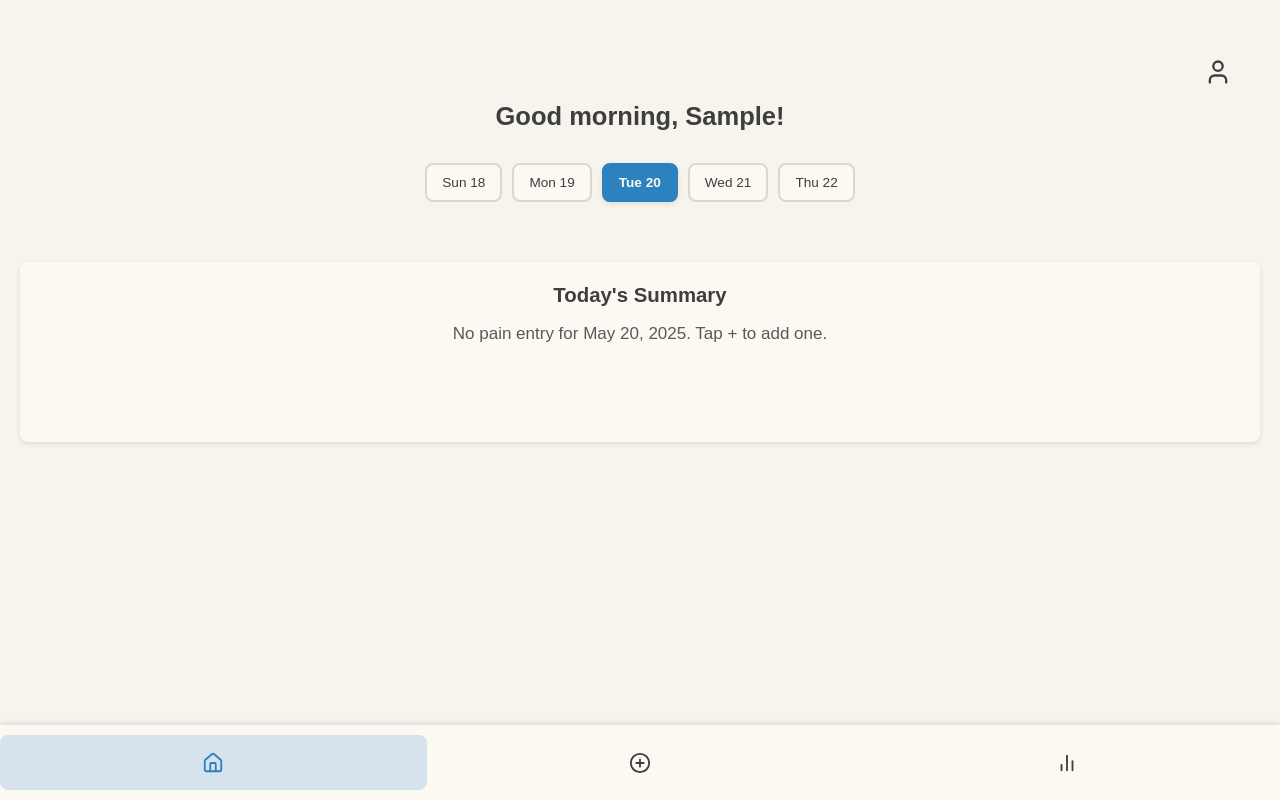
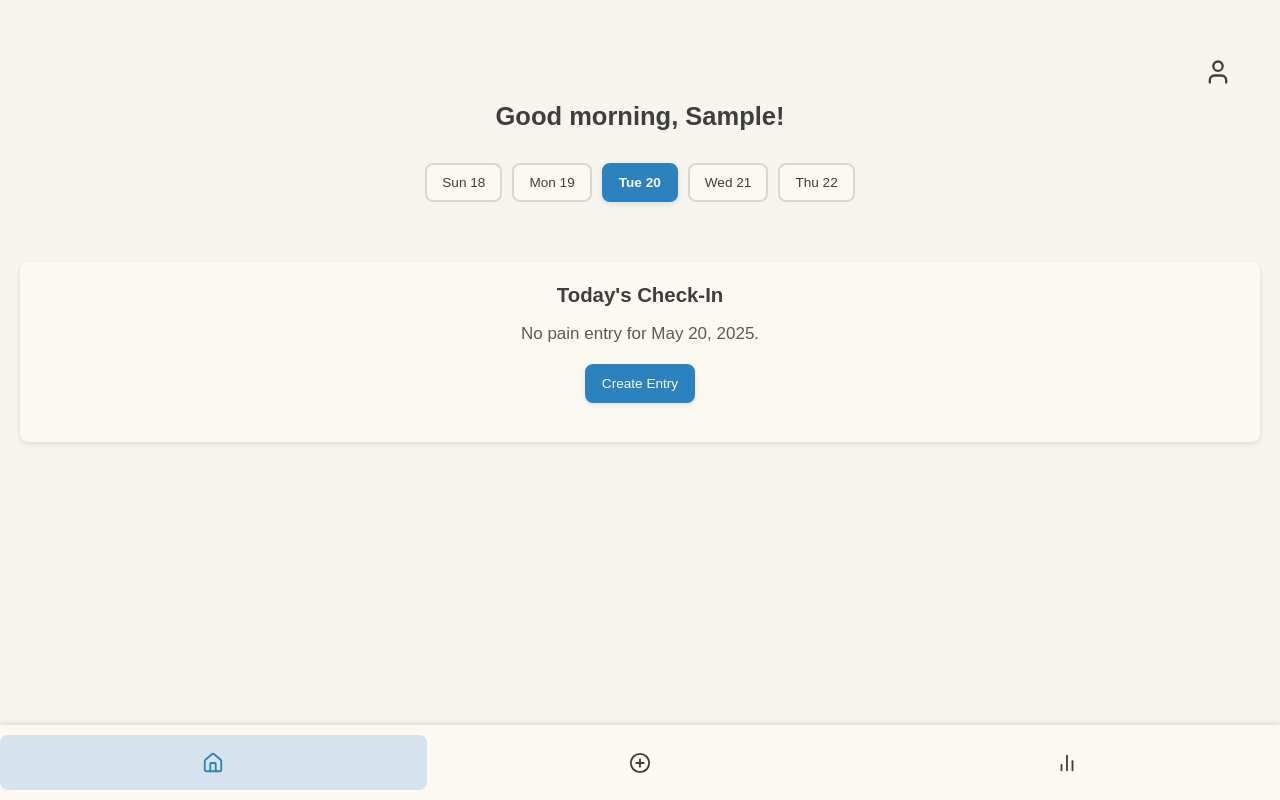
Before and after one commit to Agnesjakobsen/Applied_react_painapp, a React app: page / in a window 1280 px wide. Both pictures are taken after typing "Sample", "Sample123" into the empty fields and a click on the button "Login". Built offline with nearby package versions, Linux system fonts and the light colour scheme; no server answers; the database is empty.

Commit message:
Revision of home screen

```diff
--- a/src/components/home.jsx
+++ b/src/components/home.jsx
@@ -1,14 +1,16 @@
 import React from "react";
 import { useNavigate } from "react-router-dom";
 import Calendar from "./calendar";
-import { User } from "lucide-react"; // Import a user icon
+import { User } from "lucide-react";
 import { useEffect, useState } from "react";
-import { supabase } from "../utils/supabase"; // Adjust path if needed
-import { format } from "date-fns";
+import { supabase } from "../utils/supabase";
+import { format, isSameDay, isYesterday } from "date-fns";
 
 function Home({ username, selectedDate, setSelectedDate }) {
   const navigate = useNavigate();
   const [todayPainScore, setTodayPainScore] = useState(null);
+  const [highestPainScore, setHighestPainScore] = useState(null);
+  const [lowestPainScore, setLowestPainScore] = useState(null);
   const [loading, setLoading] = useState(false);
 
   useEffect(() => {
@@ -18,17 +20,25 @@ function Home({ username, selectedDate, setSelectedDate }) {
 
       const { data, error } = await supabase
         .from("pain_entries")
-        .select("bpi5")
+        .select("bpi3, bpi4, bpi5")
         .eq("date", formattedDate);
 
       if (error) {
         console.error("Error fetching today’s entry:", error);
       } else if (data.length > 0) {
         const avg =
-          data.reduce((sum, entry) => sum + (entry.bpi5 || 0), 0) / data.length;
+          data.reduce((sum, entry) => sum + (entry.bpi5 ?? 0), 0) / data.length;
+
+        const worstPain = Math.max(...data.map((entry) => entry.bpi3 ?? 0));
+        const leastPain = Math.min(...data.map((entry) => entry.bpi4 ?? 0));
+
         setTodayPainScore(avg);
+        setHighestPainScore(worstPain);
+        setLowestPainScore(leastPain);
       } else {
         setTodayPainScore(null);
+        setHighestPainScore(null);
+        setLowestPainScore(null);
       }
 
       setLoading(false);
@@ -37,15 +47,22 @@ function Home({ username, selectedDate, setSelectedDate }) {
     fetchTodayEntry();
   }, [selectedDate]);
 
-  // Helper function to get greeting based on time of day
   const getGreeting = () => {
     const currentHour = new Date().getHours();
-    if (currentHour >= 5 && currentHour < 12) {
-      return "Good morning";
-    } else if (currentHour >= 12 && currentHour < 18) {
-      return "Good afternoon";
+    if (currentHour >= 5 && currentHour < 12) return "Good morning";
+    else if (currentHour >= 12 && currentHour < 18) return "Good afternoon";
+    else return "Good evening";
+  };
+
+  const getCheckInTitle = () => {
+    const today = new Date();
+
+    if (isSameDay(selectedDate, today)) {
+      return "Today's Check-In";
+    } else if (isYesterday(selectedDate)) {
+      return "Yesterday's Check-In";
     } else {
-      return "Good evening";
+      return `${format(selectedDate, "MMMM d")} Check-In`;
     }
   };
 
@@ -60,26 +77,63 @@ function Home({ username, selectedDate, setSelectedDate }) {
           <User size={24} />
         </button>
       </div>
+
       <div className="greeting-container">
         <h3 className="greeting">
           {getGreeting()}, {username}!
         </h3>
       </div>
+
       <Calendar selectedDate={selectedDate} setSelectedDate={setSelectedDate} />
+
       <div className="summary-container">
-        <h3>Today's Summary</h3>
+        <h3>{getCheckInTitle()}</h3>
         {loading ? (
           <p>Loading pain data...</p>
         ) : todayPainScore !== null ? (
-          <p>
-            Average pain score for today:{" "}
-            <strong>{todayPainScore.toFixed(2)}</strong>
-          </p>
+          <div>
+            <p>
+              <strong
+                style={{
+                  fontSize: "1.1rem",
+                  marginBottom: "1rem",
+                }}
+              >
+                Average pain score:{" "}
+                <span style={{ color: "var(--primary-button-color)" }}>
+                  {Math.round(todayPainScore)}
+                </span>
+              </strong>
+            </p>
+            <p>
+              Highest pain score:{" "}
+              <strong className="metric-delta negative">
+                {highestPainScore}
+              </strong>
+            </p>
+            <p>
+              Lowest pain score:{" "}
+              <strong className="metric-delta positive">
+                {lowestPainScore}
+              </strong>
+            </p>{" "}
+          </div>
         ) : (
-          <p>
-            No pain entry for {format(selectedDate, "MMMM d, yyyy")}. Tap + to
-            add one.
-          </p>
+          <div>
+            <p>No pain entry for {format(selectedDate, "MMMM d, yyyy")}.</p>
+            <button
+              className="calendar-day selected"
+              onClick={() => navigate("/create-entry")}
+              style={{
+                marginTop: "1rem",
+                display: "block",
+                marginLeft: "auto",
+                marginRight: "auto",
+              }}
+            >
+              Create Entry
+            </button>
+          </div>
         )}
       </div>
     </div>
--- a/src/components/reports.jsx
+++ b/src/components/reports.jsx
@@ -403,12 +403,10 @@ function Reports() {
                     ></span>
                   </h3>
 
-                  <div className="metric-value">
-                    {averagePain.toFixed(2)} out of 10
-                  </div>
+                  <div className="metric-value">{averagePain.toFixed(2)}</div>
 
                   <div className="metric-subtext">
-                    Compared to previous {periodType.toLowerCase()} score:
+                    Last {getPeriodType_summary().toLowerCase()}:
                   </div>
 
                   <div
@@ -441,7 +439,7 @@ function Reports() {
                     {mostPainfulArea || "No data"}
                   </div>
                   <div className="metric-subtext">
-                    Compared to previous {periodType.toLowerCase()} score:
+                    Last {getPeriodType_summary().toLowerCase()}:
                   </div>
                   {previousMostPainfulArea &&
                   previousMostPainfulArea !== "None" ? (
@@ -558,7 +556,7 @@ function Reports() {
                     <Tooltip
                       formatter={(value) => [value.toFixed(2), "Score"]}
                     />
-                    <Bar dataKey="score" fill="#4D6D89">
+                    <Bar dataKey="score" fill="#4D6D89" barSize={30}>
                       {interferenceData.map((entry, index) => (
                         <Cell
                           key={`cell-${index}`}
@@ -579,14 +577,11 @@ function Reports() {
               {treatmentData.length === 0 ? (
                 <div className="no-data">No data available for this range</div>
               ) : (
-                <ResponsiveContainer
-                  width="100%"
-                  height={Math.max(200, treatmentData.length * 35)}
-                >
+                <ResponsiveContainer width="100%" height={400}>
                   <BarChart
                     data={treatmentData}
                     layout="vertical"
-                    margin={{ top: 5, right: 30, left: 100, bottom: 5 }}
+                    margin={{ top: 5, right: 30, left: 30, bottom: 5 }}
                   >
                     <CartesianGrid strokeDasharray="3 3" />
                     <XAxis type="number" domain={[0, 10]} />
@@ -601,7 +596,7 @@ function Reports() {
                         "Average Pain Score",
                       ]}
                     />
-                    <Bar dataKey="averagePain" fill="#5A7D9A">
+                    <Bar dataKey="averagePain" fill="#5A7D9A" barSize={30}>
                       {treatmentData.map((entry, index) => (
                         <Cell
                           key={`cell-${index}`}
@@ -619,8 +614,8 @@ function Reports() {
                   This chart shows the average pain on days you used a
                   treatment. It does <em>not</em> mean that the treatment causes
                   more or less pain.
-                </p>
-                <p>
+                  <br />
+                  <br />
                   For example, if you only take painkillers when your pain is
                   high, the chart may show high pain on those days. This just
                   means that you tend to take painkillers only on bad days, not
```
